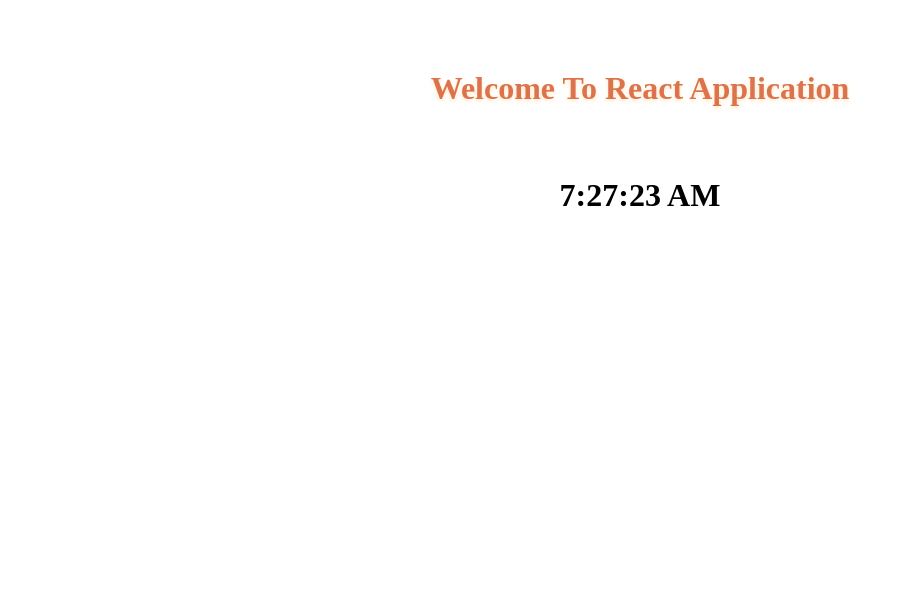
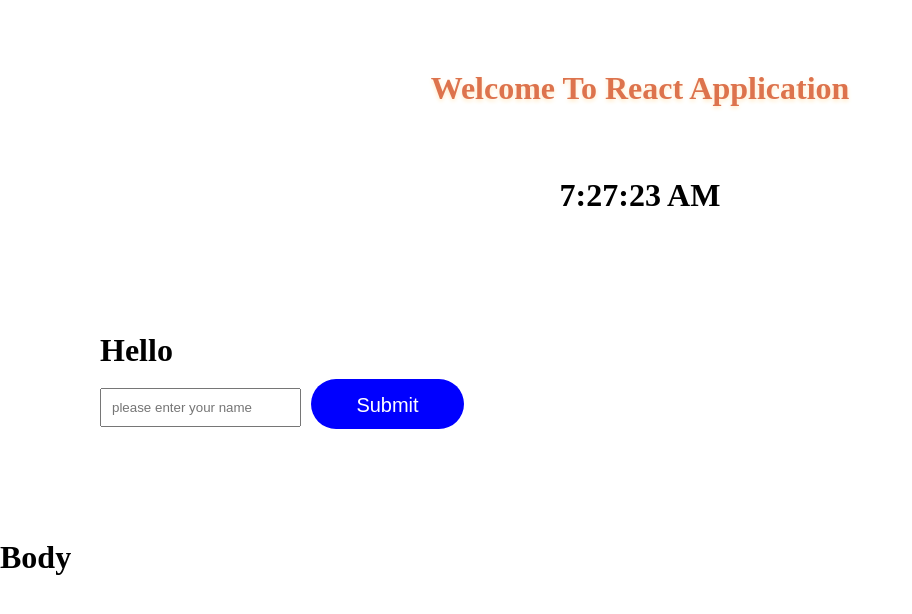
Before and after one commit to ROHITKUCHERIA/reactjs, a React (Create React App) app: page / in a window 1280 px wide. Shown: the top 614 px of the page, without its empty margins (0-912 px from the left). Built offline with nearby package versions, Linux system fonts and the light colour scheme.

Commit message:
basic react form with input and submit button

```diff
--- a/src/App.js
+++ b/src/App.js
@@ -1,23 +1,13 @@
 import './App.css';
-import { useState } from 'react';
+import React from 'react';
 import './index.css';
+import Form from './Form';
 
 const App = () => {
-  let time = new Date().toLocaleTimeString();
-    const [count,ChangeStateCount] = useState(time);
-
-    const IncN = () => {
-      time = new Date().toLocaleTimeString();
-      ChangeStateCount(time);
-    }
-    setInterval(IncN);
-    return (
-      <div className="App">
-        <h1 className='heading'> Welcome to React Application</h1>
-
-        <h1> {count}</h1><br/>
-      </div>
-    );
+    return (<>
+      <Form/>
+     <h1>Body</h1>
+     </>);
   }
 
 
--- /dev/null
+++ b/src/Form.jsx
@@ -0,0 +1,21 @@
+import React, { useState } from "react";
+import './index.css';
+function Form(){
+    const [name,chnageName] = useState();
+    const [full_name,setFullName] = useState();
+    const setValue = (event) => {
+        chnageName(event.target.value);
+
+    }
+    const formSubmit = () =>{
+        setFullName(name);
+    }
+    return(<>
+    <div style={{margin : 100}}>
+        <h1>Hello {full_name}</h1>
+        <input type="text" style={{ color: 'blue', padding: 10 }} placeholder="please enter your name" onChange={setValue} value={name}/>
+        <button className = 'button1' type="submit" style={{margin:10,padding:10}} onClick={formSubmit}>Submit</button>
+        </div>
+    </>);
+}
+export default Form;
--- /dev/null
+++ b/src/Header.js
@@ -0,0 +1,23 @@
+import React, { useState } from "react";
+import './index.css';
+
+const Header = ()=>{
+    let time = new Date().toLocaleTimeString();
+    const [cTime,changeTime] = useState(time);
+
+    const changeTimeFunction = () => {
+        time = new Date().toLocaleTimeString();
+        changeTime(time);
+    }
+    setInterval(changeTimeFunction);
+    return(
+    <>
+        <div className="App">
+            <h1 className='heading'> Welcome to React Application</h1>
+            <h1> {cTime}</h1><br/>
+        </div>
+    </>
+    );
+}
+
+export default Header;
--- a/src/index.js
+++ b/src/index.js
@@ -1,6 +1,10 @@
 import React from 'react';
 import ReactDOM from 'react-dom';
 import App from './App';
-
-ReactDOM.render(<App />,document.getElementById("root")
+import Header from './Header';
+ReactDOM.render(
+<>
+<Header />
+<App />
+</>,document.getElementById("root")
 );
```
